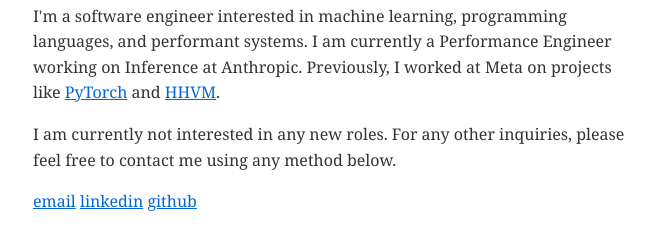
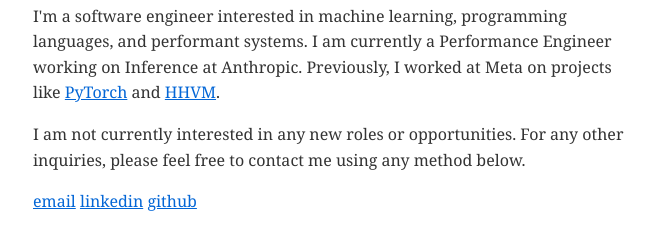
Before and after one commit to jamesjwu/jamesjwu.github.io, a plain HTML site: page index.html in a window 1280 px wide. Shown: the part 149-398 px from the top of the page, without its empty margins (307-962 px from the left). Drawn offline with Linux system fonts and the light colour scheme.

Commit message:
Update index.html

```diff
--- a/index.html
+++ b/index.html
@@ -22,7 +22,7 @@
     I'm a software engineer interested in machine learning, programming languages, and performant systems. I am currently a Performance Engineer working on Inference at Anthropic. Previously, I worked at Meta on projects like <a href="https://github.com/pytorch/pytorch">PyTorch</a> and <a href="https://github.com/facebook/hhvm">HHVM</a>.
   </p>
   <p>
-    I am currently not interested in any new roles. For any other inquiries, please feel free to contact me using any method below.
+    I am not currently interested in any new roles or opportunities. For any other inquiries, please feel free to contact me using any method below.
   </p>
   <p>
     <a href="mailto:james@jwu.dev">email</a>
```
